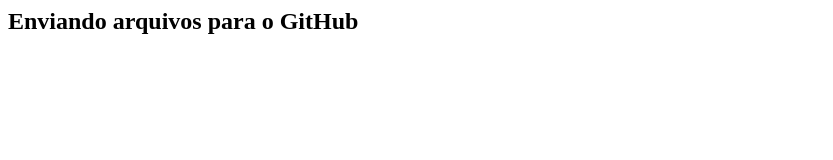
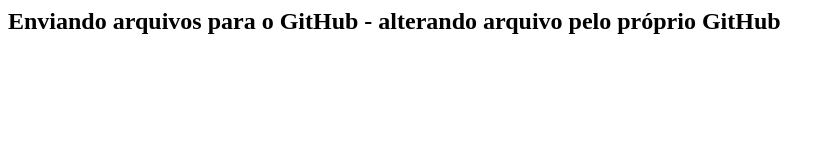
Before and after one commit to rafael-computacao/git, a plain HTML site: page index.html in a window 1280 px wide. Shown: the whole page, without its empty margins (0-833 px from the left). Drawn offline with Linux system fonts and the light colour scheme.

Commit message:
Update index.html

```diff
--- a/index.html
+++ b/index.html
@@ -1 +1 @@
-<h2> Enviando arquivos para o GitHub</h2>
+<h2> Enviando arquivos para o GitHub - alterando arquivo pelo próprio GitHub</h2>
```
